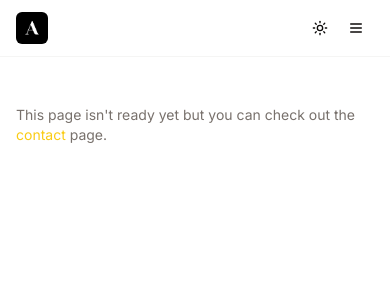
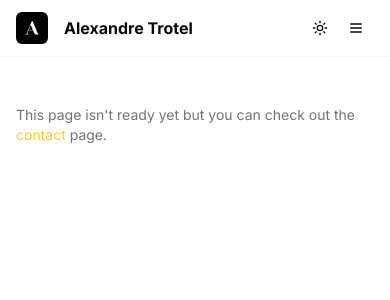
Before and after one commit to alexandretrotel/portfolio, a Next.js app: page / in a window 390 px wide. Shown: the top 300 px of the page. Built offline with nearby package versions, Linux system fonts and the light colour scheme.

Commit message:
fix: mobile header

```diff
--- a/src/components/core/header.tsx
+++ b/src/components/core/header.tsx
@@ -50,6 +50,7 @@ export default function Header() {
   return (
     <header className="sticky top-0 z-50 w-full border-b border-border/40 bg-background/95 backdrop-blur supports-[backdrop-filter]:bg-background/60 dark:border-border">
       <div className="flex h-14 items-center justify-between px-4 max-w-5xl mx-auto">
+        <div className="flex items-center gap-4">
           <Link href="/" passHref>
             <Image
               src="/letter.png"
@@ -59,6 +60,8 @@ export default function Header() {
               className="rounded-md hover:opacity-80"
             />
           </Link>
+          <h1 className="font-bold block md:hidden">Alexandre Trotel</h1>
+        </div>
 
         <div className="hidden md:flex items-center gap-6">
           <NavigationMenu>
```
Lines whose indentation alone changed are shown as unchanged.
